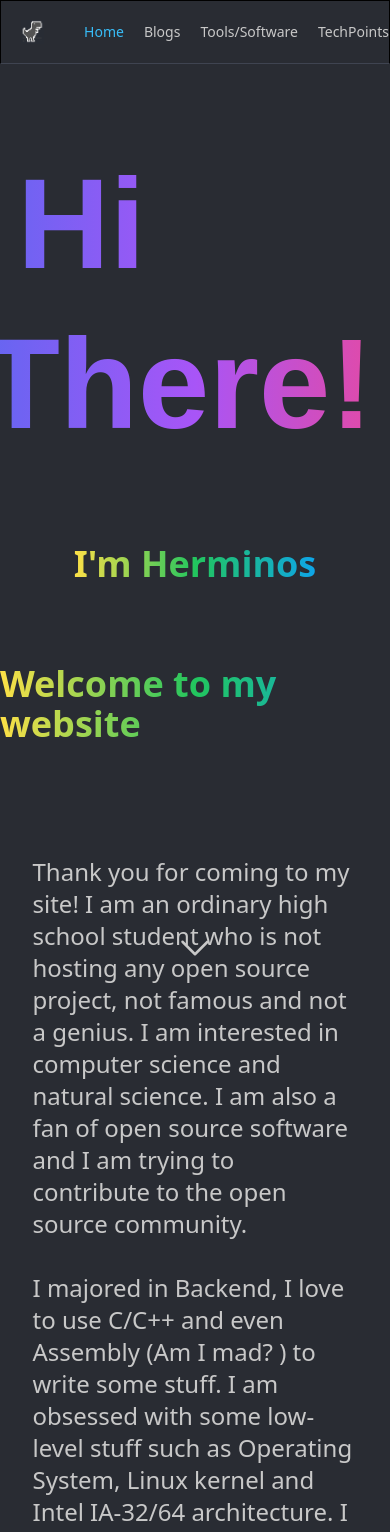
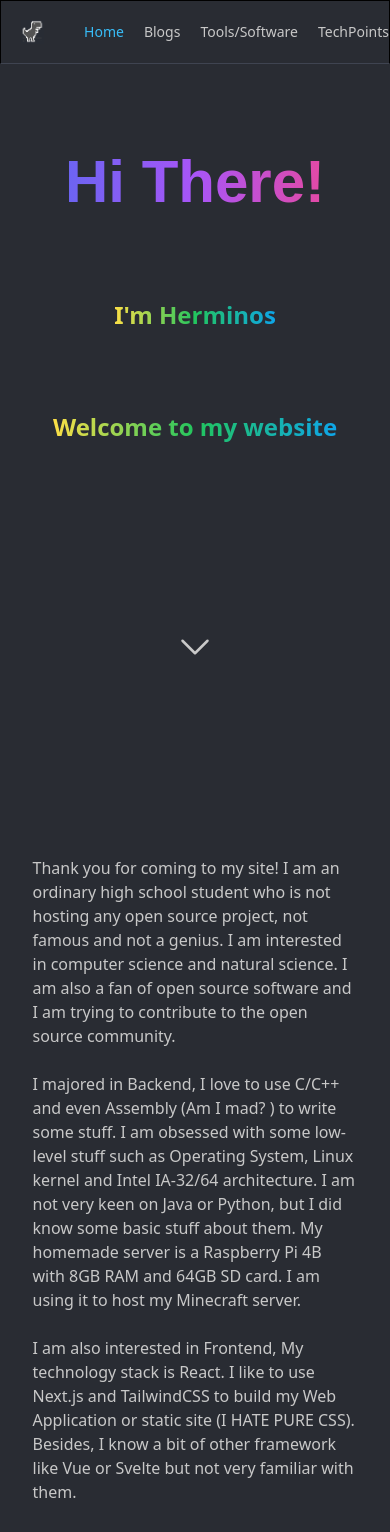
Before and after one commit to Herminos/blog-herminos, a Next.js app: page / in a window 390 px wide. Shown: the top 1532 px of the page. Built offline with nearby package versions, Linux system fonts and the light colour scheme; a web font is replaced by a local one.

Commit message:
Fix: layout issue

```diff
--- a/src/app/blogs/page.tsx
+++ b/src/app/blogs/page.tsx
@@ -4,7 +4,7 @@ export default function Page(){
     return(
         <div className=' pt-16 flex flex-col w-5/6 mx-auto min-h-screen'>
             <h1 className='text-center text-4xl my-20 self-center bg-gradient-to-r from-sky-300 to-indigo-700 bg-clip-text text-transparent'>My Blogs</h1>
-            <div className='grid grid-cols-3'>
+            <div className='grid grid-cols-2 md:grid-cols-3 h-60'>
                 <Blog title='My personal website!' URL='/blogs/my-website' description="The 3rd generation of my personal website is finished! " date='2023-08-09'/>
             </div>
         </div>
@@ -20,7 +20,7 @@ function Blog({title,URL,date,description}:
     }
 ){
     return(
-        <Link href={URL} className='relative border border-white rounded-sm self-stretch flex flex-col h-40 shadow-black  shadow-lg'>
+        <Link href={URL} className='relative border border-white rounded-sm self-stretch flex flex-col h-auto shadow-black  shadow-lg'>
             <h3 className='col-span-1 ml-2 mt-2 mb-0 text-4xl text-light-gray'>{title}</h3>
             <p className='h-auto text-light-gray ml-2'>{description}</p>
             <p className='absolute bottom-0 right-2 text-light-gray'>{date}</p>
--- a/src/app/page.tsx
+++ b/src/app/page.tsx
@@ -13,11 +13,11 @@ export default function Page(){
     return(
     <div className='w-full h-full bottom-0 align-middle -z-10 text-black dark:text-light-gray'>
         <div className='w-full h-screen flex flex-col align-middle'>
-            <h1 className={ApaluFont.className+' text-9xl font-bold self-center bg-gradient-to-r from-indigo-500 via-purple-500 to-pink-500 bg-clip-text text-transparent leading-tight mt-36'}>{'\u00a0Hi There!\u00a0'}</h1>
-            <h2 className='text-4xl font-bold self-center bg-gradient-to-r from-yellow-300 via-green-500 to-sky-500 bg-clip-text text-transparent mb-10'>
+            <h1 className={ApaluFont.className+' text-6xl md:text-9xl font-bold self-center bg-gradient-to-r from-indigo-500 via-purple-500 to-pink-500 bg-clip-text text-transparent leading-tight mt-36'}>{'\u00a0Hi There!\u00a0'}</h1>
+            <h2 className='text-2xl md:text-4xl font-bold text-center self-center bg-gradient-to-r from-yellow-300 via-green-500 to-sky-500 bg-clip-text text-transparent mb-10'>
                 {'I\'m Herminos'}
             </h2>
-            <h2 className='text-4xl font-bold self-center bg-gradient-to-r from-yellow-300 via-green-500 to-sky-500 bg-clip-text text-transparent'>
+            <h2 className='text-2xl md:text-4xl font-bold self-center text-center bg-gradient-to-r from-yellow-300 via-green-500 to-sky-500 bg-clip-text text-transparent'>
                 {'Welcome to my website'}
             </h2>
             <div className='relative w-10 self-center rounded-full mt-36'>
@@ -25,7 +25,7 @@ export default function Page(){
             </div>
         </div>
         <div className='w-5/6 m-auto '>
-            <p className='w-full text-2xl text-lightgray'>
+            <p className='w-full text-bg md:text-2xl text-lightgray'>
                 Thank you for coming to my site! I am an ordinary high school student who is not hosting any open
                 source project, not famous and not a genius. I am interested in computer science and natural science.
                 I am also a fan of open source software and I am trying to contribute to the open source community.<br/><br/>
```
